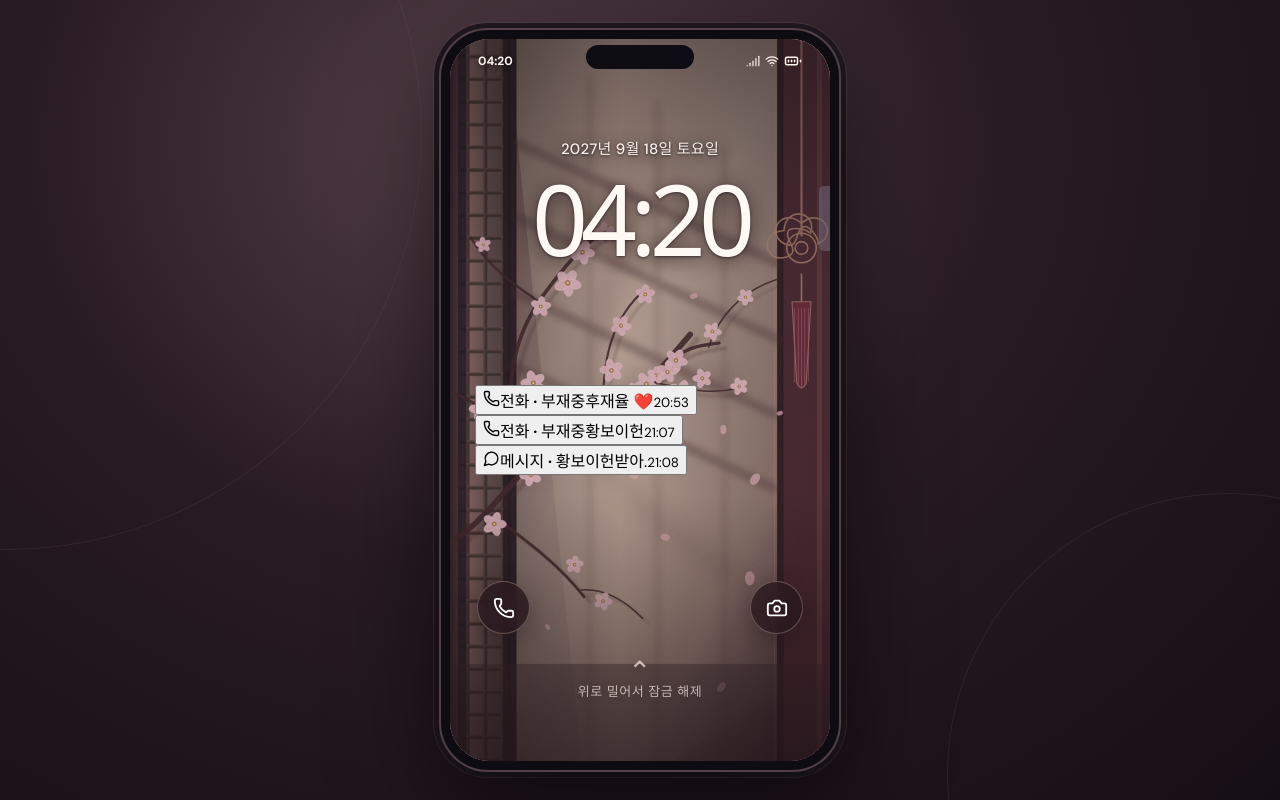
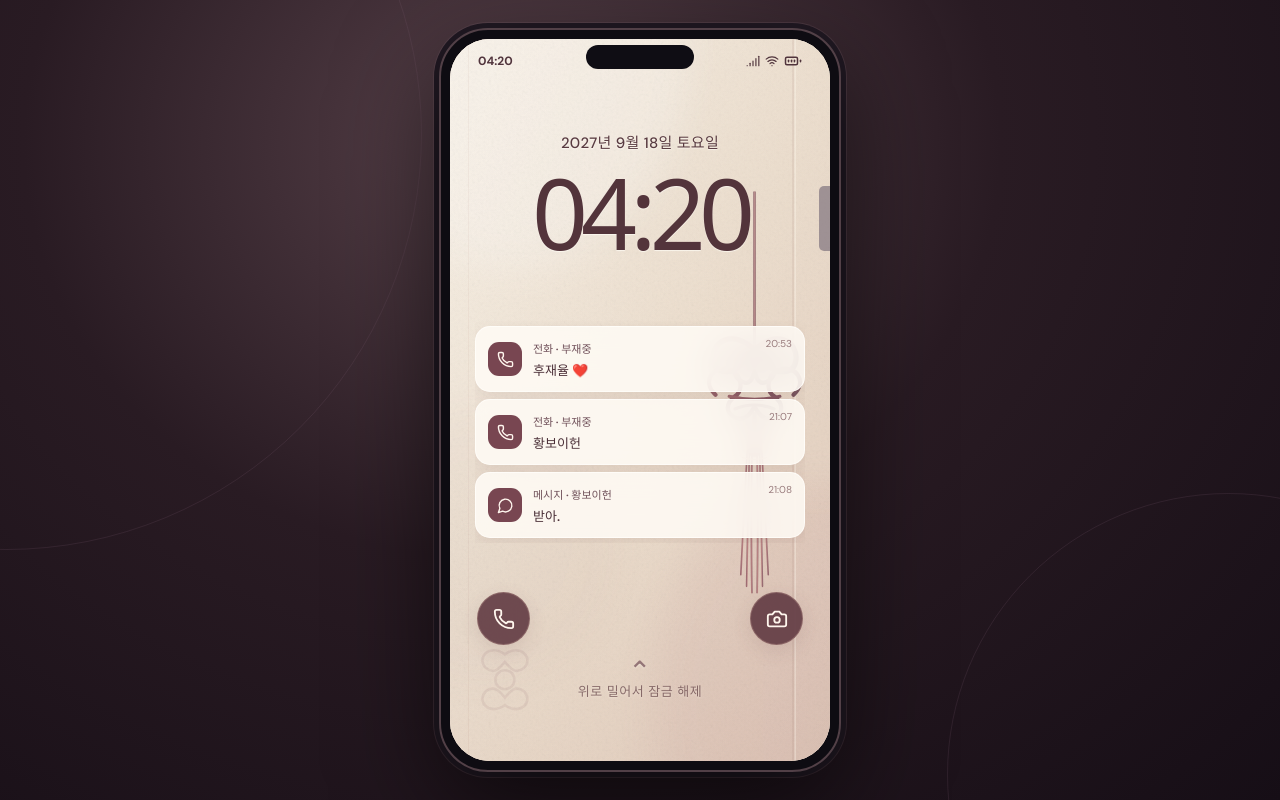
Before and after one commit to LaNiNi0/ElegantFractures, a React (Vite) app: page / in a window 1280 px wide. Built offline with nearby package versions, Linux system fonts and the light colour scheme; a web font is replaced by a local one.

Commit message:
Apply minimalist hanji-knot wallpaper, portrait avatars, notifications and photo gallery theme

```diff
--- a/src/styles.css
+++ b/src/styles.css
@@ -316,3 +316,144 @@
  .app-content{padding-left:22px!important;padding-right:22px!important;}
  .screen-app{background-size:cover!important;}
 }
+
+
+/* v0.4 | H A N J I  &  M A E D E U P
+   Minimal Korean knot ornament, subtle hanji fiber, and matching app details.
+   The former illustrated hanok wallpaper remains in the repository as an archive. */
+.screen-lock,.screen-home{
+ background-image:
+   linear-gradient(180deg,#fcf5eb18 0%,#eedccb00 58%,#ad7b730f 100%),
+   url('/ElegantFractures/images/hanji-maedeup-wallpaper.svg')!important;
+ background-color:#efe1d1!important;
+ background-size:cover!important;
+ background-position:center!important;
+ background-repeat:no-repeat!important;
+}
+.screen-lock::before,.screen-lock::after,
+.screen-home::before,.screen-home::after{display:none!important;}
+.lock-clock,.lock-date{
+ color:#53343b!important;
+ text-shadow:0 1px 1px #fffcf6ba!important;
+}
+.statusbar{
+ color:#50343c!important;
+ text-shadow:0 1px 2px #fdf1eccc!important;
+}
+.lock-shortcut{
+ background:#5b343ddc!important;color:#fff6ed!important;
+ border-color:#b58d8569!important;box-shadow:0 6px 19px #66414823!important;
+}
+.unlock-button{color:#5d3c41!important;text-shadow:0 1px 2px #fff9ee99!important;}
+.up-chevron{color:#704b55!important;}
+.home-pagination .active{background:#6b424b!important;}
+.home-pagination span{background:#976d754d!important;}
+.dock{
+ background:#fff7ecc9!important;
+ border:1px solid #ba9693a3!important;
+ box-shadow:0 11px 28px #8b60532c!important;
+}
+.app-entry>span:last-child{
+ color:#4f3039!important;text-shadow:0 1px 2px #fff9eeac!important;
+ font-weight:600!important;
+}
+.home-indicator span{background:#55363e!important;}
+.home-indicator button{filter:drop-shadow(0 1px 1px #fff5e8b0);}
+
+/* A few warm visual details inside apps, without placing wallpaper behind every paragraph. */
+.screen-app{
+ background-image:radial-gradient(ellipse at 80% 0%,#e6cfc11f,transparent 50%),linear-gradient(155deg,#f8f0e6,#f0e2d6)!important;
+ background-color:#f7eee4!important;
+ background-size:cover!important;
+}
+.folder-card:before{border-color:#98746476!important;}
+.browser-hero{
+ background:linear-gradient(130deg,#613742,#382830)!important;
+ border:1px solid #b7947f70!important;
+}
+.gallery-art,.large-art{
+ background-image:linear-gradient(160deg,#a4757d,#694551)!important;
+}
+.avatar{overflow:hidden;position:relative;}
+.avatar.avatar-photo{background:#e4cdc1!important;}
+.avatar img{
+ position:absolute;inset:0;width:100%;height:100%;object-fit:cover;
+ border-radius:inherit;z-index:1;
+}
+.avatar-large img{object-position:center 24%;}
+.person-row img{object-position:center 20%;}
+.call-record{display:flex;align-items:center;gap:11px!important;}
+.call-record.is-missed strong,.call-record.is-missed small{color:#A05A61!important;}
+.call-record .call-time{
+ max-width:93px;text-align:right;white-space:nowrap;line-height:1.45;
+ color:#95796f!important;font-size:11px!important;
+}
+.call-record .avatar{width:39px;height:39px;flex-shrink:0;}
+.call-record>span:nth-child(2){min-width:0;}
+.call-record>span:nth-child(2)>strong{font-size:13px;}
+.call-record>span:nth-child(2)>small{font-size:11px;}
+.gallery-photo{
+ position:relative;display:flex;flex-direction:column;align-items:stretch;
+ border-radius:14px;overflow:hidden;border:1px solid #b9988b8c;
+ background:#e9d4c9;box-shadow:0 8px 18px #64463517;
+}
+.gallery-photo img{
+ display:block;width:100%;height:188px;object-fit:cover;object-position:center 22%;
+}
+.gallery-photo span{
+ display:block;padding:9px 10px;color:#5a3942;background:#fff7edeb;
+ font-size:12px;font-weight:600;white-space:normal;
+}
+.gallery-detail{
+ display:flex;flex-direction:column;align-items:center;gap:8px;
+ margin:16px -6px 20px;border-radius:12px;overflow:hidden;
+ padding:10px;background:#ecddd2;
+}
+.gallery-detail img{display:block;width:100%;height:auto;max-height:520px;object-fit:contain;border-radius:6px;}
+.gallery-detail>span{font-size:10px;color:#8e6b71;letter-spacing:.17em;font-weight:600;}
+
+/* Three actionable notifications on the lock screen, inspired by a normal phone. */
+.lock-notifications{
+ position:relative;z-index:4;
+ width:100%;display:flex;flex-direction:column;gap:7px;
+ margin:auto 0;max-height:min(38vh,320px);overflow:auto;
+ padding:5px 0;scrollbar-width:none;
+}
+.lock-notifications::-webkit-scrollbar{display:none;}
+.lock-notification{
+ width:100%;min-height:66px;
+ display:flex;align-items:center;gap:11px;
+ text-align:left;border-radius:15px;
+ background:#fffcf6d9;
+ border:1px solid #fffdf9d8;
+ box-shadow:0 5px 15px #724e4b1a;
+ backdrop-filter:blur(14px);
+ padding:10px 12px;color:#523942;
+}
+.lock-notification:hover{background:#fffdf7f2;}
+.lock-notification .notification-icon{
+ display:grid;place-items:center;flex-shrink:0;
+ width:34px;height:34px;border-radius:11px;
+ background:#784651;color:#fff6ee;
+}
+.lock-notification .notification-copy{
+ display:flex;flex-direction:column;gap:4px;min-width:0;flex:1;
+}
+.lock-notification .notification-copy strong{font-size:11px;color:#70515a;}
+.lock-notification .notification-copy>span{font-size:13px;font-weight:600;color:#4b3038;overflow:hidden;text-overflow:ellipsis;white-space:nowrap;}
+.lock-notification small{align-self:flex-start;font-size:10px;white-space:nowrap;color:#987b7c;}
+.screen-lock{gap:12px!important;}
+.lock-timebox{margin-top:0!important;}
+.lock-bottom{gap:9px!important;}
+@media(max-width:520px){
+ .lock-notifications{max-height:min(36vh,290px);}
+ .lock-notification{min-height:62px;}
+}
+@media(max-height:700px){
+ .screen-lock{padding-top:64px!important;padding-bottom:32px!important;}
+ .lock-clock{font-size:66px!important;}
+ .lock-notifications{max-height:33vh;}
+ .lock-notification{min-height:51px;padding:8px 10px;}
+ .lock-shortcut{width:42px;height:42px;}
+ .lock-bottom{gap:5px!important;}
+}
```
